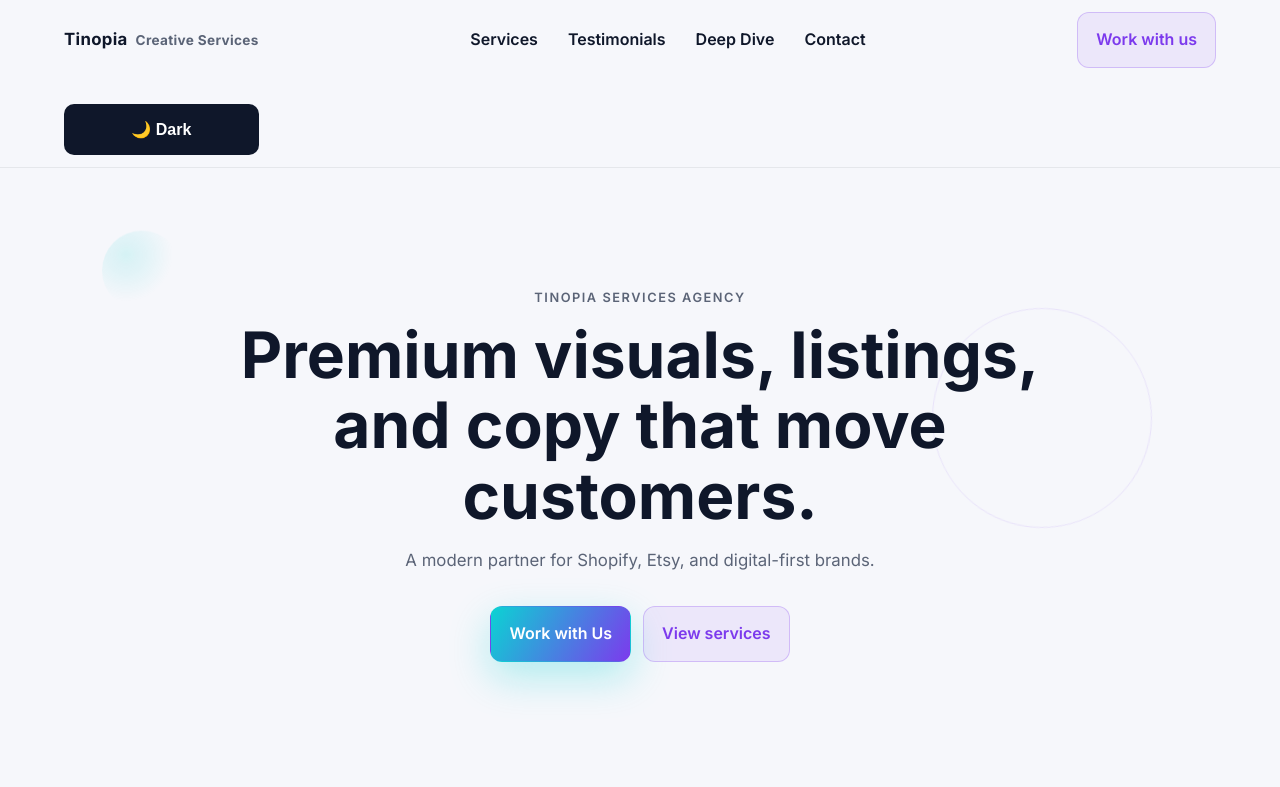
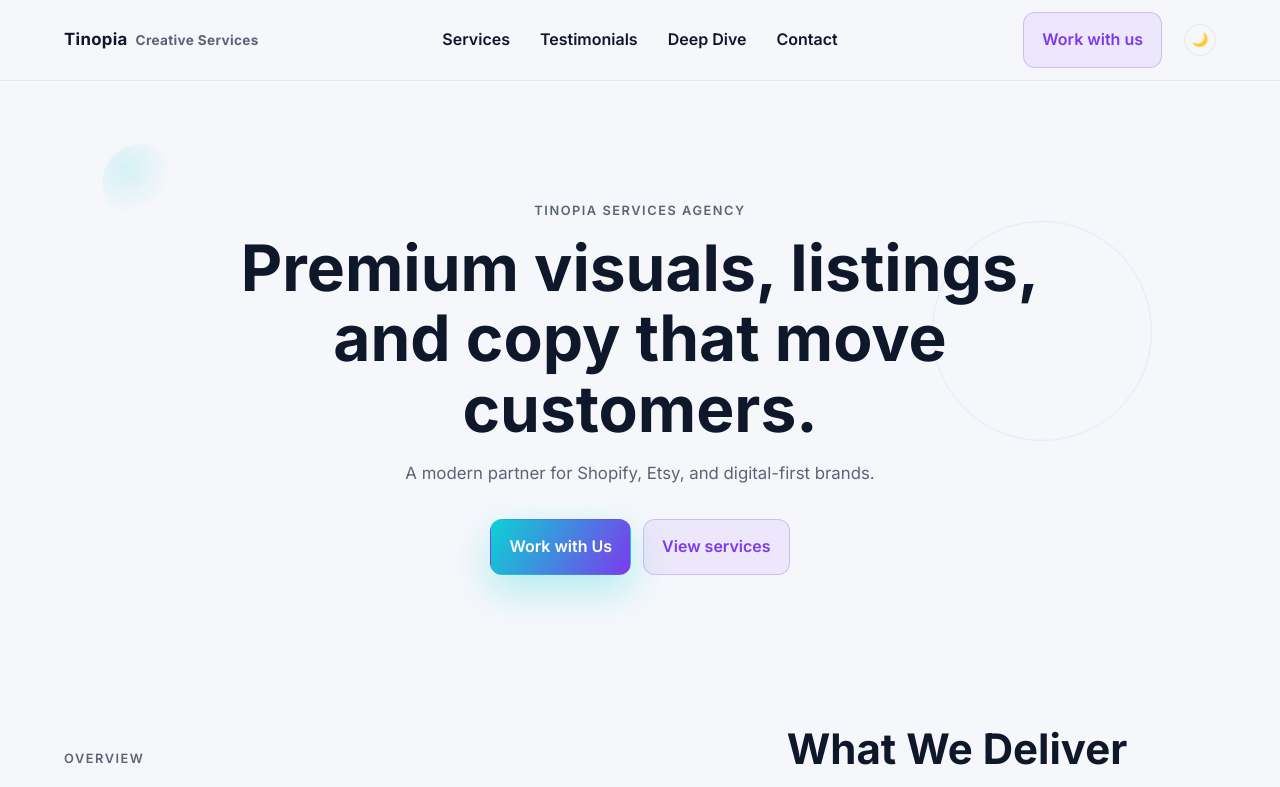
Before and after one commit to Void-vessel/live-site, a plain HTML site: page index.html in a window 1280 px wide. Shown: the top 787 px of the page. Drawn offline with nearby package versions, Linux system fonts and the light colour scheme.

Commit message:
managed the header and centered the nav bar and made the toggle button ok now

```diff
--- a/index.html
+++ b/index.html
@@ -31,9 +31,11 @@
                 <a href="#service-details">Deep Dive</a>
                 <a href="#contact">Contact</a>
             </nav>
-            <a class="btn btn--ghost topbar__cta" href="#contact">Work with us</a>
-            <button id="dark-mode-toggle" class="soft-btn">🌙 Dark</button>
 
+            <div class="topbar__right">
+                <a class="btn btn--ghost topbar__cta" href="#contact">Work with us</a>
+                <button id="dark-mode-toggle" class="theme-toggle">🌙</button>
+            </div>
         </header>
 
         <header class="hero" id="top">
--- a/style.css
+++ b/style.css
@@ -101,14 +101,13 @@ h1, h2, h3, h4, h5, h6 {
     position: sticky;
     top: 0;
     z-index: 20;
-    display: grid;
-    grid-template-columns: auto 1fr auto;
+    display: flex;
+    justify-content: space-between;  /* This pushes Brand left and Actions right */
     align-items: center;
-    justify-items: center;
-    gap: 12px;
+    gap: 20px;
     padding: 12px 5vw;
 
-    /* Updated for variable transparency */
+    /* ...keep backdrop-filter and background... */
     backdrop-filter: blur(12px);
     -webkit-backdrop-filter: blur(12px);
     background: var(--glass-bg);
@@ -122,6 +121,7 @@ h1, h2, h3, h4, h5, h6 {
     gap: 8px;
     font-weight: 700;
     letter-spacing: 0.02em;
+    flex: 1;
 }
 
 .brand__mark {
@@ -154,6 +154,17 @@ h1, h2, h3, h4, h5, h6 {
 
 .topbar__cta {
     white-space: nowrap;
+}
+
+
+.topbar__right {
+    display: flex;
+    align-items: center;
+    justify-content: flex-end; /* Pushes buttons to the far right */
+    gap: 12px;
+
+    /* NEW: Takes up equal space to balance the brand on the left */
+    flex: 1;
 }
 
 
@@ -254,6 +265,36 @@ h1, h2, h3, h4, h5, h6 {
 }
 
 /* --- BUTTONS --- */
+
+/* Add this new class */
+.theme-toggle {
+    width: 32px;            /* Fixed width */
+    height: 32px;           /* Fixed height */
+    padding: 0;             /* Remove default padding */
+    border-radius: 50%;     /* Make it round */
+    border: 1px solid var(--border);
+    background: transparent;
+    color: var(--text);
+    cursor: pointer;
+    display: flex;
+    align-items: center;
+    justify-content: center;
+    flex-shrink: 0;         /* Prevent it from getting squished */
+    margin-left: 10px; /* <--- ADD THIS LINE to separate it from the other button */
+}
+
+.theme-toggle:hover {
+    background: rgba(15, 23, 42, 0.05);
+    border-color: var(--accent);
+    color: var(--accent);
+}
+
+.theme-toggle svg {
+    width: 16px;            /* Icon size */
+    height: 16px;
+    pointer-events: none;   /* Ensures clicks register on the button, not icon */
+}
+
 
 .btn {
     display: inline-flex;
@@ -759,10 +800,7 @@ textarea.soft-input {
 
 @media (max-width: 640px) {
     .topbar {
-        grid-template-columns: 1fr;
-        justify-items: stretch;
-        gap: 10px;
-        padding: 12px 16px;
+        flex-wrap: wrap; /* Allow wrapping on mobile */
     }
 
     .brand {
```
